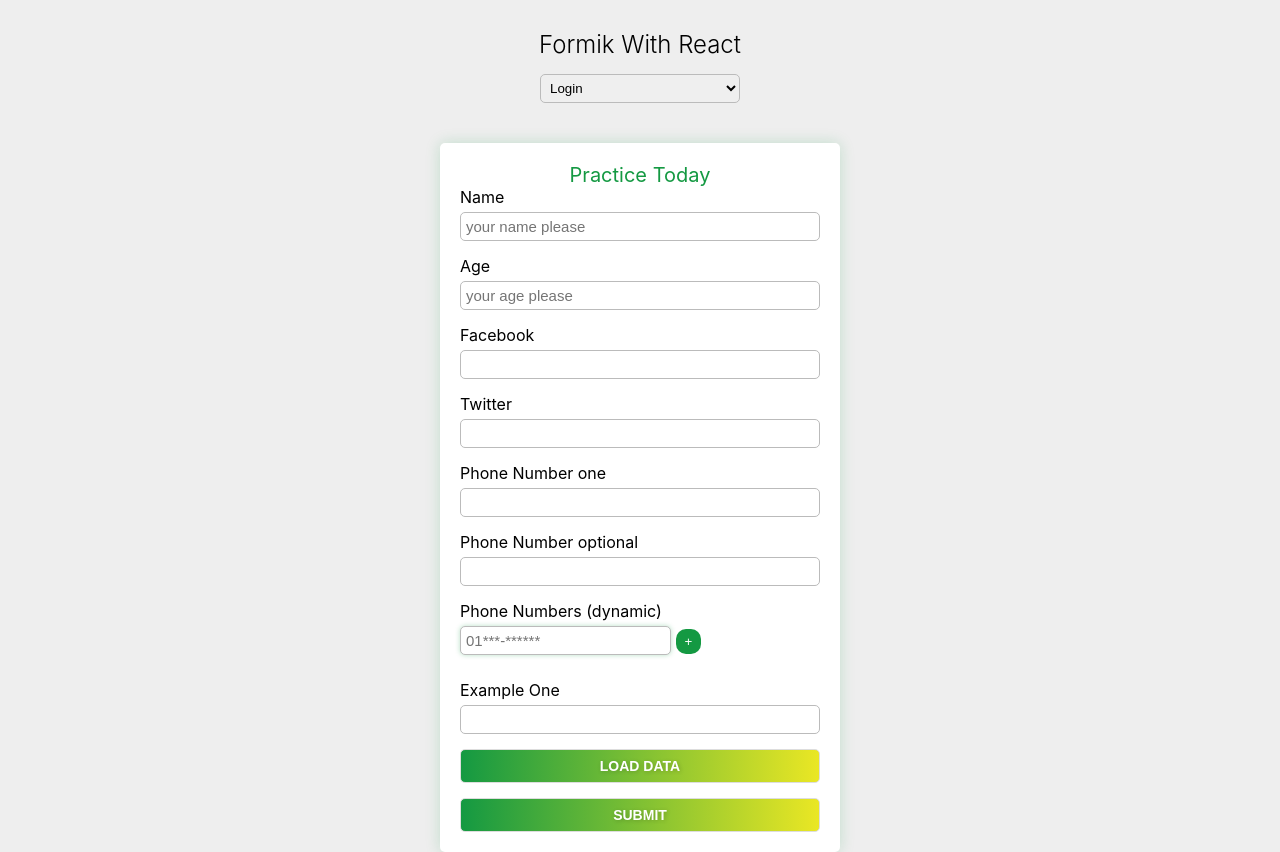
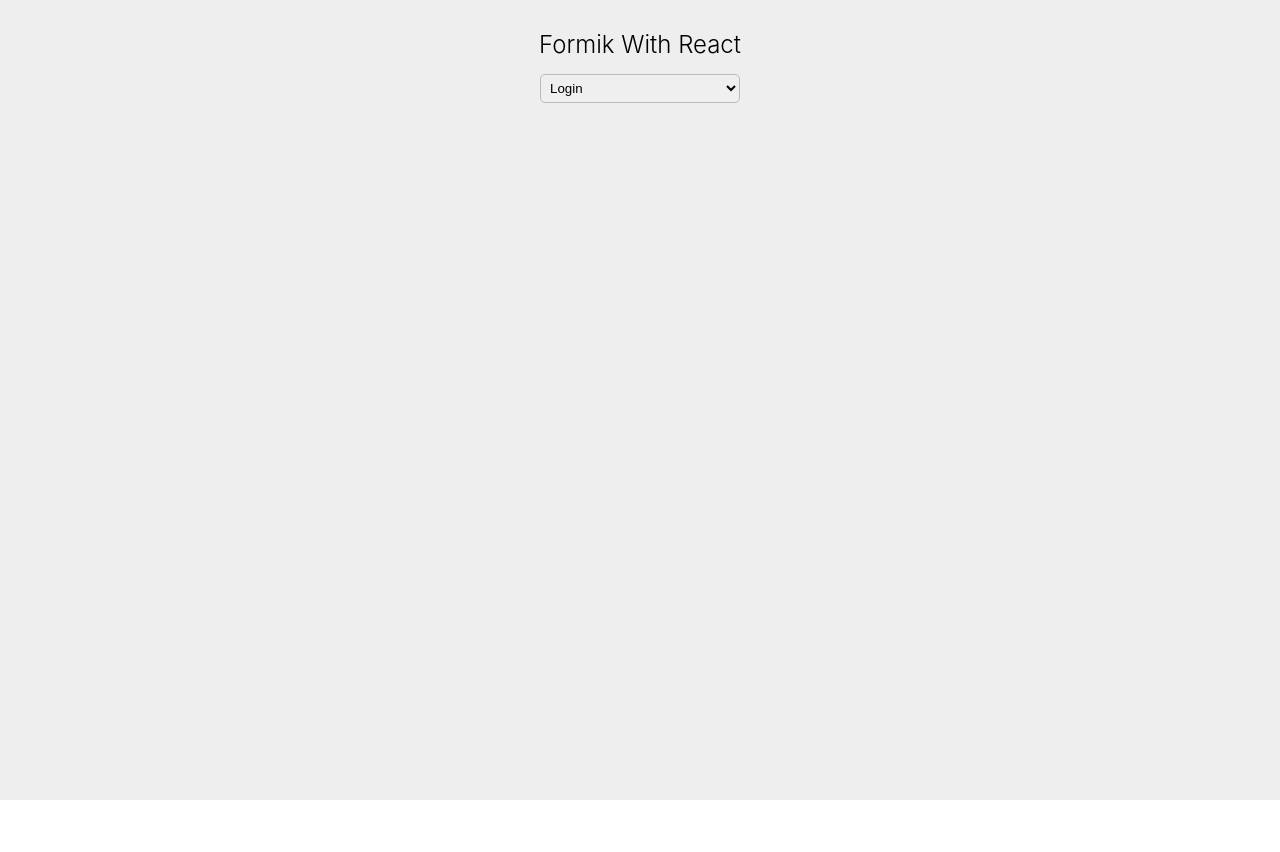
Before and after one commit to nmsoikat/Formik-with-react-1st, a React (Create React App) app: page /practice in a window 1280 px wide. After the commit the page ends 800 px from the top, so only its background shows below. Built offline with nearby package versions, Linux system fonts and the light colour scheme.

Commit message:
remove implementation page

```diff
--- a/src/App.js
+++ b/src/App.js
@@ -23,9 +23,6 @@
             <Route path="/all-field">
               <AllField />
             </Route>
-            <Route path="/practice">
-              <Implementation />
-            </Route>
           </Switch>
         </div>
       </div>
--- a/src/components/screen/Implementation.jsx
+++ /dev/null
@@ -1,283 +0,0 @@
-import {
-  Formik,
-  Form,
-  Field,
-  FieldArray,
-  FastField,
-  ErrorMessage,
-} from "formik";
-import { useState } from "react";
-import TextError from "../TextError";
-
-function Implementation() {
-  const [formData, setFormData] = useState(null);
-
-  const initialValues = {
-    name: "",
-    age: "",
-    social: {
-      facebook: "",
-      twitter: "",
-    },
-    phoneNumber: ["", ""],
-    phNumbers: [""],
-    ex1: "",
-  };
-
-  const savedValues = {
-    name: "Rohim Mia",
-    age: "55",
-    social: {
-      facebook: "ddd",
-      twitter: "ddd",
-    },
-    phoneNumber: ["", ""],
-    phNumbers: ["015--------"],
-    ex1: "",
-  };
-
-  const validate = (values) => {
-    const errors = {};
-    if (!values.name) {
-      errors.name = "required";
-    }
-
-    if (!values.age) {
-      errors.age = "required";
-    }
-    return errors;
-  };
-
-  const ex1Validate = (value) => {
-    let error = "";
-    if (!value) {
-      error = "required";
-    }
-
-    return error;
-  };
-
-  const onSubmit = (values, onSubmitProps) => {
-    console.log(values);
-    // console.log("onSubmitProps", onSubmitProps);
-    const { setSubmitting } = onSubmitProps;
-    setSubmitting(false);
-    onSubmitProps.resetForm();
-  };
-
-  return (
-    <div className="form-container  st-3">
-      <h2 className="form-caption text-center">Practice Today</h2>
-
-      {/*
-       * onChange, onBlur, and submit. Formik error detection work automatically
-       * we can control it on change, and blur
-       */}
-
-      <Formik
-        initialValues={formData || initialValues}
-        enableReinitialize
-        onSubmit={onSubmit}
-        validate={validate}
-        // validateOnBlur={false}
-        // validateOnChange={false}
-        // validateOnMount
-      >
-        {(formik) => {
-          console.log(formik);
-          return (
-            <Form>
-              {/*
-              ---------------------------------------------
-              Field component with render-props pattern
-              ---------------------------------------------
-          */}
-              <div className="field-wrap">
-                <label htmlFor="name">Name</label>
-                <Field name="name">
-                  {(props) => {
-                    const { field, form, meta } = props;
-
-                    return (
-                      <div>
-                        <input
-                          type="text"
-                          id="name"
-                          {...field}
-                          placeholder="your name please"
-                          className="field-style"
-                        />
-                        {meta.touched && meta.error ? (
-                          <div>{meta.error}</div>
-                        ) : null}
-                      </div>
-                    );
-                  }}
-                </Field>
-              </div>
-
-              {/*
-          ---------------------------------------------
-          FastField component
-          ---------------------------------------------
-          */}
-              <div className="field-wrap">
-                <label htmlFor="age">Age</label>
-                <FastField name="age">
-                  {(props) => {
-                    const { field, form, meta } = props;
-
-                    return (
-                      <div>
-                        <input
-                          type="text"
-                          id="age"
-                          {...field}
-                          placeholder="your age please"
-                          className="field-style"
-                        />
-                        {meta.touched && meta.error ? (
-                          <div>{meta.error}</div>
-                        ) : null}
-                      </div>
-                    );
-                  }}
-                </FastField>
-              </div>
-
-              {/*
-          ------------------------------
-            Working on Nested Object
-          -----------------------------
-          */}
-              <div className="field-wrap">
-                <label htmlFor="facebook">Facebook</label>
-                <Field
-                  id="facebook"
-                  name="social.facebook"
-                  className="field-style"
-                />
-              </div>
-              <div className="field-wrap">
-                <label htmlFor="twitter">Twitter</label>
-                <Field
-                  id="twitter"
-                  name="social.twitter"
-                  className="field-style"
-                />
-              </div>
-
-              {/* Working on Array */}
-              <div className="field-wrap">
-                <label htmlFor="phonePr">Phone Number one</label>
-                <Field
-                  id="phonePr"
-                  name="phoneNumber[0]"
-                  className="field-style"
-                />
-              </div>
-              <div className="field-wrap">
-                <label htmlFor="phoneSe">Phone Number optional</label>
-                <Field
-                  id="phoneSe"
-                  name="phoneNumber[1]"
-                  className="field-style"
-                />
-              </div>
-
-              {/*
-            -----------------------------------------
-            Dynamic form control using FieldArray Component
-            --------------------------------------------
-          */}
-              <div className="field-wrap">
-                <label htmlFor="phNumbers">Phone Numbers (dynamic) </label>
-                <FieldArray name="phNumbers">
-                  {(fieldArrayProps) => {
-                    const { push, remove, form } = fieldArrayProps;
-                    const { values } = form;
-                    const { phNumbers } = values;
-
-                    // console.log(fieldArrayProps);
-
-                    return (
-                      <div>
-                        {phNumbers.map((item, index) => (
-                          <div key={index}>
-                            <Field
-                              name={`phNumbers[${index}]`}
-                              type="tel"
-                              className="field-style-inline"
-                              placeholder="01***-******"
-                            />
-                            <button
-                              type="button"
-                              className="btnPush"
-                              onClick={() => push("")}
-                            >
-                              +
-                            </button>
-
-                            {index > 0 && (
-                              <button
-                                type="button"
-                                className="btnRemove"
-                                onClick={() => remove(index)}
-                              >
-                                x
-                              </button>
-                            )}
-                          </div>
-                        ))}
-                      </div>
-                    );
-                  }}
-                </FieldArray>
-              </div>
-
-              {/*
-                --------------------------------
-                Field level validation
-                --------------------------------
-          */}
-              <div className="field-wrap">
-                <label htmlFor="ex1">Example One</label>
-                <Field
-                  name="ex1"
-                  id="ex1"
-                  className="field-style"
-                  validate={ex1Validate}
-                />
-
-                <ErrorMessage name="ex1" component={TextError} />
-              </div>
-
-              {/* ---------------- Submit ---------------------- */}
-
-              <div className="field-wrap">
-                <button
-                  className="btn-submit"
-                  type="submit"
-                  onClick={() => setFormData(savedValues)}
-                >
-                  Load Data
-                </button>
-              </div>
-              <div className="field-wrap">
-                <button
-                  className="btn-submit"
-                  type="submit"
-                  disabled={!formik.isValid || formik.isSubmitting}
-                >
-                  Submit
-                </button>
-              </div>
-            </Form>
-          );
-        }}
-      </Formik>
-    </div>
-  );
-}
-
-export default Implementation;
```
